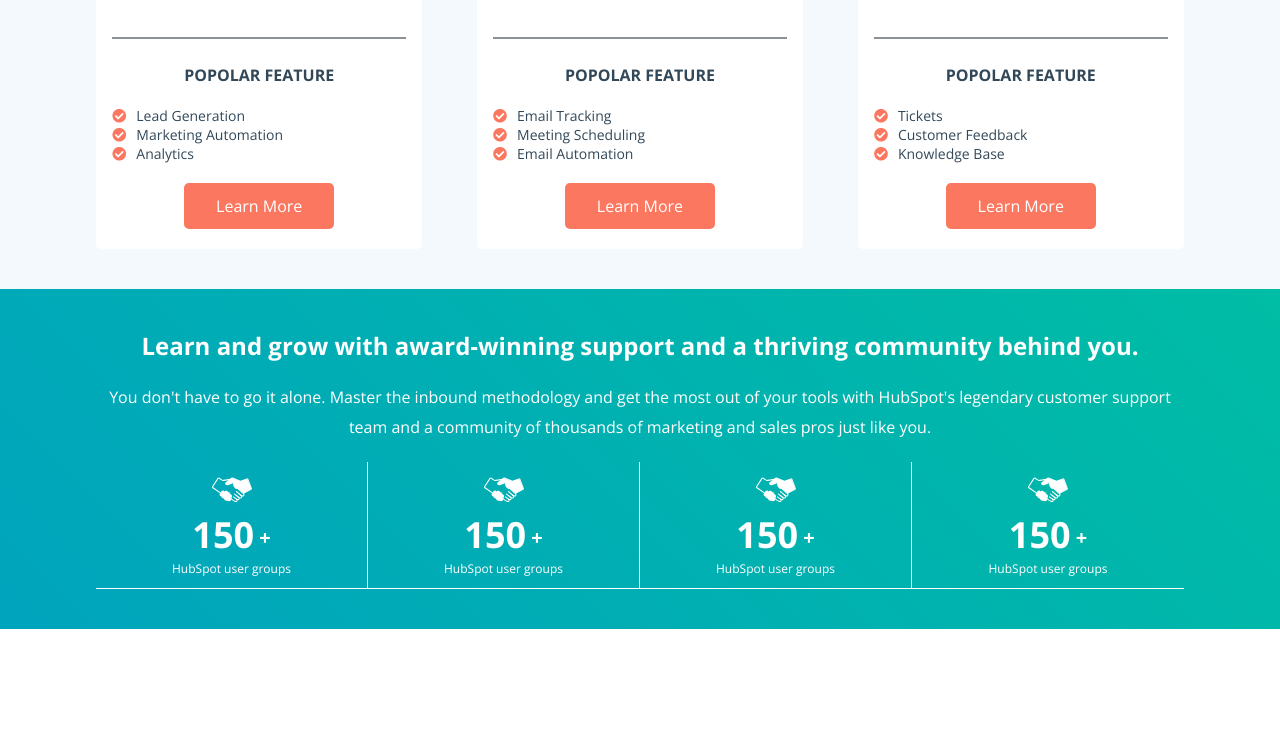
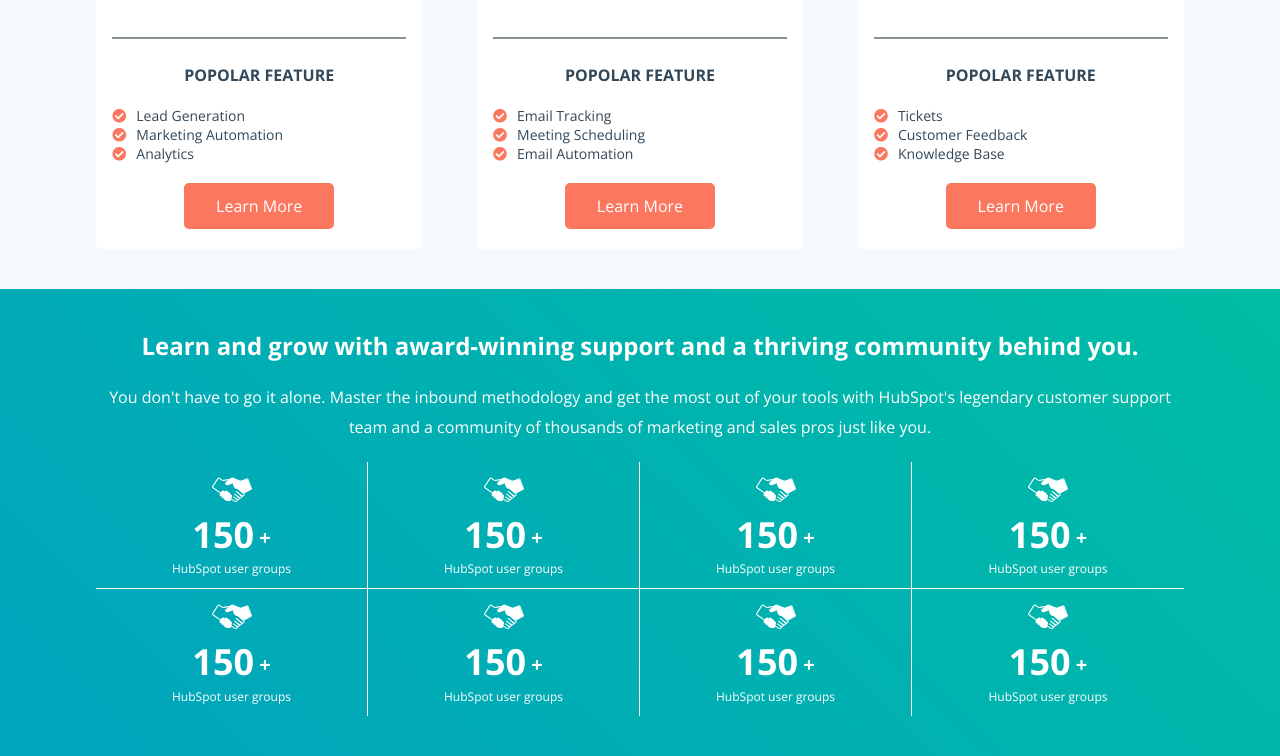
Before and after one commit to ailequal/html-css-hubspot, a plain HTML site: page index.html in a window 1280 px wide. Shown: the part 1805-2561 px from the top of the page. Before the commit the page ends 2434 px from the top, so only its background shows below. Drawn offline with nearby package versions, Linux system fonts and the light colour scheme.

Commit message:
Second row added

```diff
--- a/css/style.css
+++ b/css/style.css
@@ -338,7 +338,7 @@
   margin: 20px 0 0 0;
 }
 
-.community .row {
+.community .row:first-child {
   border-bottom: 1px solid rgb(255, 255, 255);
 }
 
--- a/index.html
+++ b/index.html
@@ -169,6 +169,28 @@
               <span>HubSpot user groups</span>
             </div>
           </div>
+          <div class="row clearfix">
+            <div class="box col-left">
+              <img src="img/homepage_community_agency.svg" alt="Hands.">
+              <h3>150<span> &plus;</span></h3>
+              <span>HubSpot user groups</span>
+            </div><!--
+            --><div class="box col-left">
+              <img src="img/homepage_community_agency.svg" alt="Hands.">
+              <h3>150<span> &plus;</span></h3>
+              <span>HubSpot user groups</span>
+            </div><!--
+            --><div class="box col-left">
+              <img src="img/homepage_community_agency.svg" alt="Hands.">
+              <h3>150<span> &plus;</span></h3>
+              <span>HubSpot user groups</span>
+            </div><!--
+            --><div class="box col-left">
+              <img src="img/homepage_community_agency.svg" alt="Hands.">
+              <h3>150<span> &plus;</span></h3>
+              <span>HubSpot user groups</span>
+            </div>
+          </div>
         </div>
       </div>
     </div>
```
